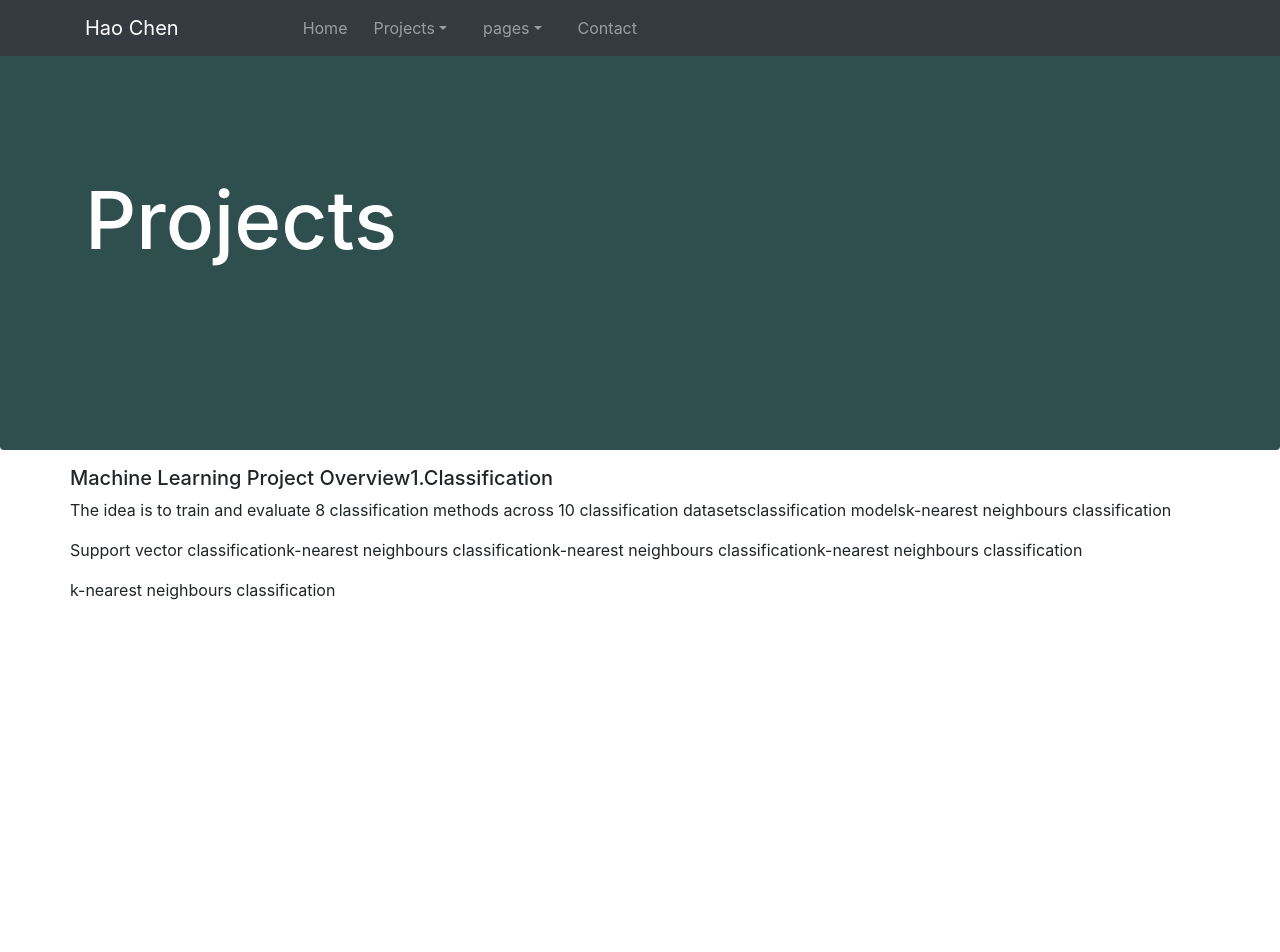
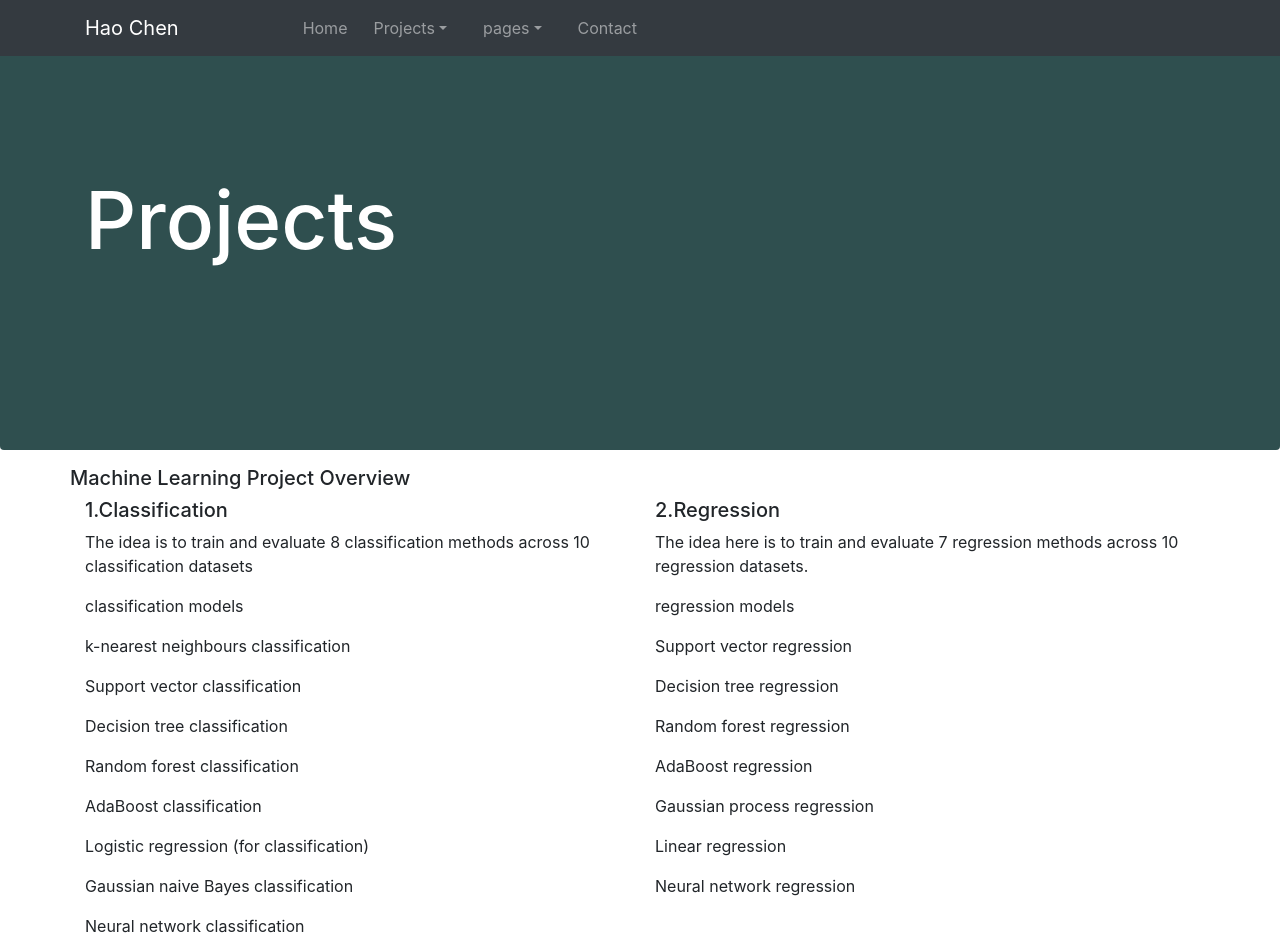
Before and after one commit to HaoChen1996/myreactapp, a React (Create React App) app: page /ml in a window 1280 px wide. Shown: the top 952 px of the page. Before the commit the page ends 800 px from the top, so only its background shows below. Built offline with nearby package versions, Linux system fonts and the light colour scheme.

Commit message:
my website

```diff
--- a/src/blog/MachineLearning.js
+++ b/src/blog/MachineLearning.js
@@ -3,7 +3,7 @@ import { Container, Row, Col} from 'react-bootstrap';
 import 'bootstrap/dist/css/bootstrap.css';
 import '../css/style.css';
 import HeadNavbar from "../js/HeadNavbar";
-
+import ResClassificayion from "../img/classification_res.png";
 
 export default class MachineLearning extends React.Component {
     render() {
@@ -28,16 +28,40 @@ export default class MachineLearning extends React.Component {
                 <Container>
                     <Row>
                         <h5>Machine Learning Project Overview</h5>
-                        <h5>1.Classification</h5>
-                        <p>The idea is to train and evaluate 8 classification methods across 10 classification datasets</p>
-                        <p>classification models </p>
-                        <p>k-nearest neighbours classification</p>
-                        <p>Support vector classification</p>
-                        <p>k-nearest neighbours classification</p>
-                        <p>k-nearest neighbours classification</p>
-                        <p>k-nearest neighbours classification</p>
-                        <p>k-nearest neighbours classification</p>
+                    </Row>
 
+                    <Row>
+                        <Col md={6}>
+                            <h5>1.Classification</h5>
+                            <p>The idea is to train and evaluate 8 classification methods across 10 classification datasets</p>
+                            <p>classification models </p>
+                            <p>k-nearest neighbours classification</p>
+                            <p>Support vector classification</p>
+                            <p>Decision tree classification</p>
+                            <p>Random forest classification</p>
+                            <p>AdaBoost classification</p>
+                            <p>Logistic regression (for classification)</p>
+                            <p>Gaussian naive Bayes classification</p>
+                            <p>Neural network classification</p>
+                        </Col>
+                        <Col md={6}>
+                            <h5>2.Regression</h5>
+                            <p>The idea here is to train and evaluate 7 regression methods across 10 regression datasets.</p>
+                            <p>regression models </p>
+                            <p>Support vector regression</p>
+                            <p>Decision tree regression</p>
+                            <p>Random forest regression</p>
+                            <p>AdaBoost regression</p>
+                            <p>Gaussian process regression</p>
+                            <p>Linear regression</p>
+                            <p>Neural network regression</p>
+                        </Col>
+                    </Row>
+                    <Row>
+                        <img src={ResClassificayion} />
+                    </Row>
+                    <Row>
+                        <h5>Digitial classification</h5>
                     </Row>
                 </Container>
             </div>
--- a/src/blog/mobileProject.js
+++ b/src/blog/mobileProject.js
@@ -92,7 +92,7 @@ export default class MobileProject extends React.Component {
                         </div>
 
                         <div className="section-top-border">
-                            <h3 className="mb-30">Combined Search</h3>
+                            <h3 className="mb-30">Combined conditions and page Search</h3>
                             <Row>
                                 <Col md="9" sm="20">
                                     <p>This function makes user can use multi conditions to search for their satisified
```
Also changed, not shown: src/img/classification_res.png (added).
